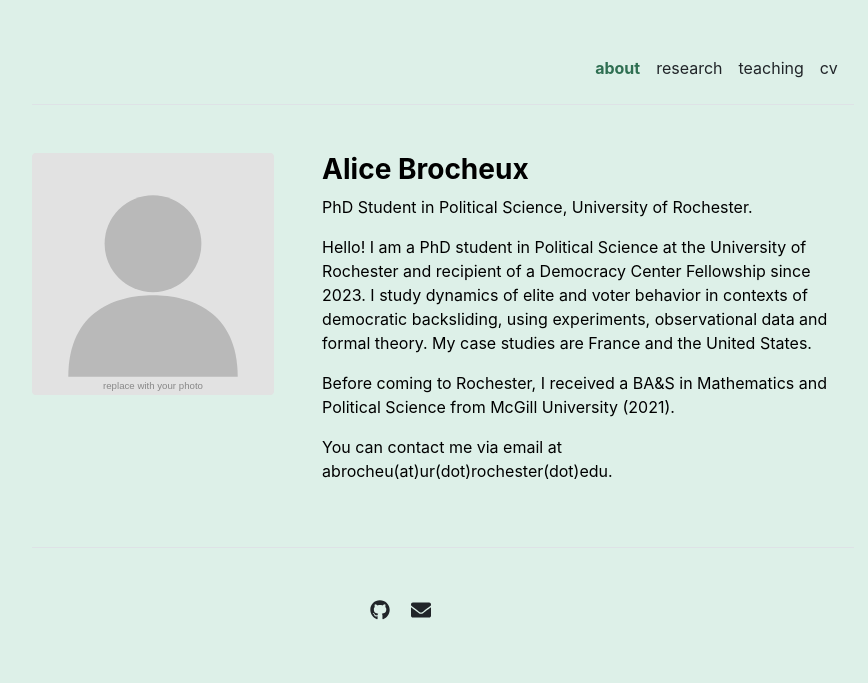
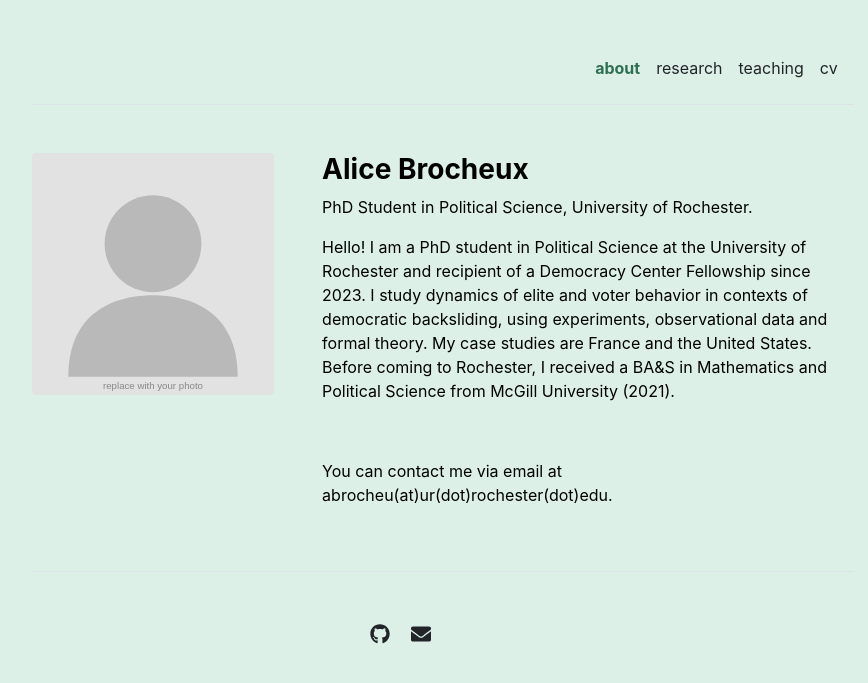
Before and after one commit to AliceBrocheux/alicebrocheux.github.io, a Jekyll site: the page built from index.md, in a window 1280 px wide. Shown: the top 683 px of the page, without its empty margins (197-1065 px from the left). Built offline with Jekyll 4.4.1, drawn with Linux system fonts in a browser that asks for light colours.

Commit message:
Update index.md

```diff
--- a/index.md
+++ b/index.md
@@ -4,9 +4,11 @@
 ---
 
 PhD Student in Political Science, University of Rochester.
+<br>
 
-Hello! I am a PhD student in Political Science at the University of Rochester and recipient of a Democracy Center Fellowship since 2023. I study dynamics of elite and voter behavior in contexts of democratic backsliding, using experiments, observational data and formal theory. My case studies are France and the United States.
-
+Hello! I am a PhD student in Political Science at the University of Rochester and recipient of a Democracy Center Fellowship since 2023. I study dynamics of elite and voter behavior in contexts of democratic backsliding, using experiments, observational data and formal theory. My case studies are France and the United States. <br>
 Before coming to Rochester, I received a BA&S in Mathematics and Political Science from McGill University (2021).
 
+<br>
+
 You can contact me via email at abrocheu(at)ur(dot)rochester(dot)edu.
```
